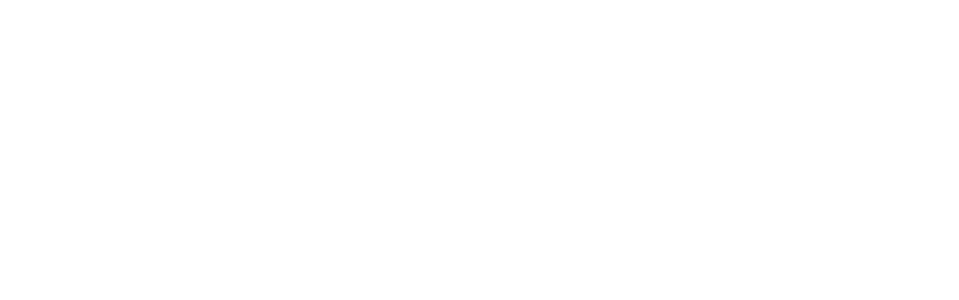
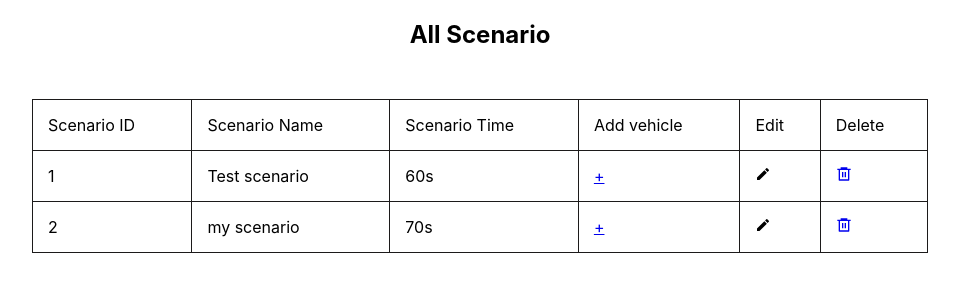
Before and after one commit to RupeshSahu969/vehicle-scenario-app, a React (Create React App) app: page / in a window 1280 px wide. Before the commit this address had no page. Shown: the top 300 px of the page, without its empty margins (160-1119 px from the left). Built offline with nearby package versions, Linux system fonts and the light colour scheme; data requests are answered from the project's data file.

Commit message:
style using table

```diff
--- a/src/Pages/MainRoutes.jsx
+++ b/src/Pages/MainRoutes.jsx
@@ -11,7 +11,8 @@
   return (
     <div>
         <Routes>
-            <Route path='/scenario' element={<Scenario/>}  />
+        {/* <Route path='/' element={<Scenario/>}  /> */}
+            <Route path='/' element={<Scenario/>}  />
             <Route path='/scenario/create' element={<ScenarioForm/>}  />
             <Route path='/scenario/:id' element={<ScenarioEdit/>}  />
             <Route path='/vehicle/create' element={<Vehicle/>}  />
--- a/src/Pages/Scenario.jsx
+++ b/src/Pages/Scenario.jsx
@@ -1,20 +1,20 @@
 import axios from 'axios'
 import React, { useEffect, useState } from 'react'
 import { RiDeleteBin6Line } from 'react-icons/ri';
-import {MdEdit} from "react-icons/md"
+import { MdEdit } from "react-icons/md"
 import { Link, useNavigate } from 'react-router-dom'
-
+import styles from "./scenario.module.css";
 const Scenario = () => {
-    const [getdata,setGetdata]=useState([])
+  const [getdata, setGetdata] = useState([])
   const navigate = useNavigate();
   useEffect(() => {
     axios.get("http://localhost:8080/scenario")
       .then((res) => {
 
         setGetdata(res.data)
-        } )
+      })
       .catch((err) => console.log(err))
-    },[])
+  }, [])
 
   const LoadEdit = (id) => {
     navigate(`/scenario/${id}`)
@@ -39,16 +39,16 @@
 
   return (
     <div>
-       <div className="container">
-      <div className="card" >
-        <div className="card-title">
+      <div className={styles.container}>
+        <div>
+          <div>
             <h2>All Scenario</h2>
           </div>
-        <div className="card-body">
+          <div>
 
-          <table className="table table-bordered">
+            <table>
 
-            <thead className="bg-dark text-white m-5">
+              <thead>
                 <tr>
                   <td>Scenario ID</td>
                   <td>Scenario Name</td>
@@ -86,7 +86,7 @@
                           }}
                           className="btn btn-danger"
                         >
-                        <RiDeleteBin6Line/>
+                          <RiDeleteBin6Line />
                         </Link>
 
                       </td>
--- a/src/Pages/Vehicle.jsx
+++ b/src/Pages/Vehicle.jsx
@@ -1,31 +1,30 @@
 import axios from 'axios';
 import React, { useEffect, useState } from 'react'
-
+import styles from "./vehicle.module.css";
 const Vehicle = () => {
   const [vehicles, setVehicles] = useState([]);
-  const [name,setName]=useState("")
-  const[position_x,setPositionx]=useState("")
-  const[position_y,setPositionY]=useState("")
-  const[speed,setSpeed]=useState("")
-  const[direction,setDirection]=useState("")
-const[count,setCount]=useState([])
-  const handleSubmit=(e) =>{
+  const [name, setName] = useState("")
+  const [position_x, setPositionx] = useState("")
+  const [position_y, setPositionY] = useState("")
+  const [speed, setSpeed] = useState("")
+  const [direction, setDirection] = useState("")
+  const [count, setCount] = useState([])
+  const handleSubmit = (e) => {
     e.preventDefault()
 
-    const payload={
+    const payload = {
       name,
       position_x,
       position_y,
       speed,
       direction
     }
-    axios.post("http://localhost:8080/Vehicle",payload)
-    .then((res) =>{
+    axios.post("http://localhost:8080/Vehicle", payload)
+      .then((res) => {
         console.log(res.data)
 
       })
-    .catch((err)=>
-    {
+      .catch((err) => {
         console.log(err);
 
       }
@@ -41,61 +40,61 @@
       .then((res) => {
 
         setCount(res.data)
-  } )
+      })
       .catch((err) => console.log(err))
-},[])
+  }, [])
 
 
 
   return (
-    <div>
+    <div className='row'>
       <form onSubmit={handleSubmit}>
         <div>
-          <lable>Scenario List</lable>
+          <lable>Scenario List</lable><br/>
           <select>
 
-            { count.map((item) => (
+            {count.map((item) => (
               <option key={item.id}> {item.name} </option>
             ))}
 
           </select>
-        </div>
-        <div>
           <lable>Vehicle Name</lable>
           <input type="text"
             value={name}
-          onChange={(e)=>setName(e.target.value)}
+            onChange={(e) => setName(e.target.value)}
+            required
+          />
+
+
+          <lable>Vehicle Speed</lable>
+          <input type="number"
+            value={speed}
+            onChange={(e) => setSpeed(e.target.value)}
             required
           />
         </div>
+
         <div>
-          <lable>Vehicle Speed</lable>
-          <input type="number"
-          value={speed}
-          onChange={(e)=>setSpeed(e.target.value)}
-          required
-          />
-        </div>
-        <div>
+
           <lable>Position X</lable>
           <input type="number"
             value={position_x}
-          onChange={(e)=>setPositionx(e.target.value)}
+            onChange={(e) => setPositionx(e.target.value)}
             required
           />
-        </div>
-        <div>
+
+
           <lable>Position Y</lable>
           <input type="number"
             value={position_y}
-          onChange={(e)=>setPositionY(e.target.value)}
+            onChange={(e) => setPositionY(e.target.value)}
             required
           />
-        </div>
-        <div>
+
+
           <lable>Direction</lable>
-          <select  value={direction}
-          onChange={(e)=>setDirection(e.target.value)} required>
+          <select value={direction}
+            onChange={(e) => setDirection(e.target.value)} required>
             <option>Select Direction</option>
             <option value="Towards">Towards  </option>
             <option value="Backwards"> Backwards </option>
--- /dev/null
+++ b/src/Pages/scenario.module.css
@@ -0,0 +1,30 @@
+.container{
+    /* border:1px solid black;
+    width: 50%;
+    height: 500px;
+    margin: auto; */
+}
+table,
+td,
+th {
+  border: 1px solid #1c1a1a;
+  text-align: left;
+
+}
+
+table {
+  border-collapse: collapse;
+  width: 70%;
+  margin: auto;
+  margin-top: 50px;
+}
+
+th,
+td {
+  padding: 15px;
+}
+
+tr > th {
+  background-color: teal;
+  color: white;
+}
--- /dev/null
+++ b/src/Pages/vehicle.module.css
@@ -0,0 +1,30 @@
+.container{
+    /* border:1px solid black;
+    width: 50%;
+    height: 500px;
+    margin: auto; */
+}
+table,
+td,
+th {
+  border: 1px solid #1c1a1a;
+  text-align: left;
+
+}
+
+table {
+  border-collapse: collapse;
+  width: 70%;
+  margin: auto;
+  margin-top: 50px;
+}
+
+th,
+td {
+  padding: 15px;
+}
+
+tr > th {
+  background-color: teal;
+  color: white;
+}
```
Also changed, not shown: src/Components/SideBar.jsx (added, +11 -0 lines), 1 other file (tests, documents, lock files or other folders). Lines whose indentation alone changed are shown as unchanged.
